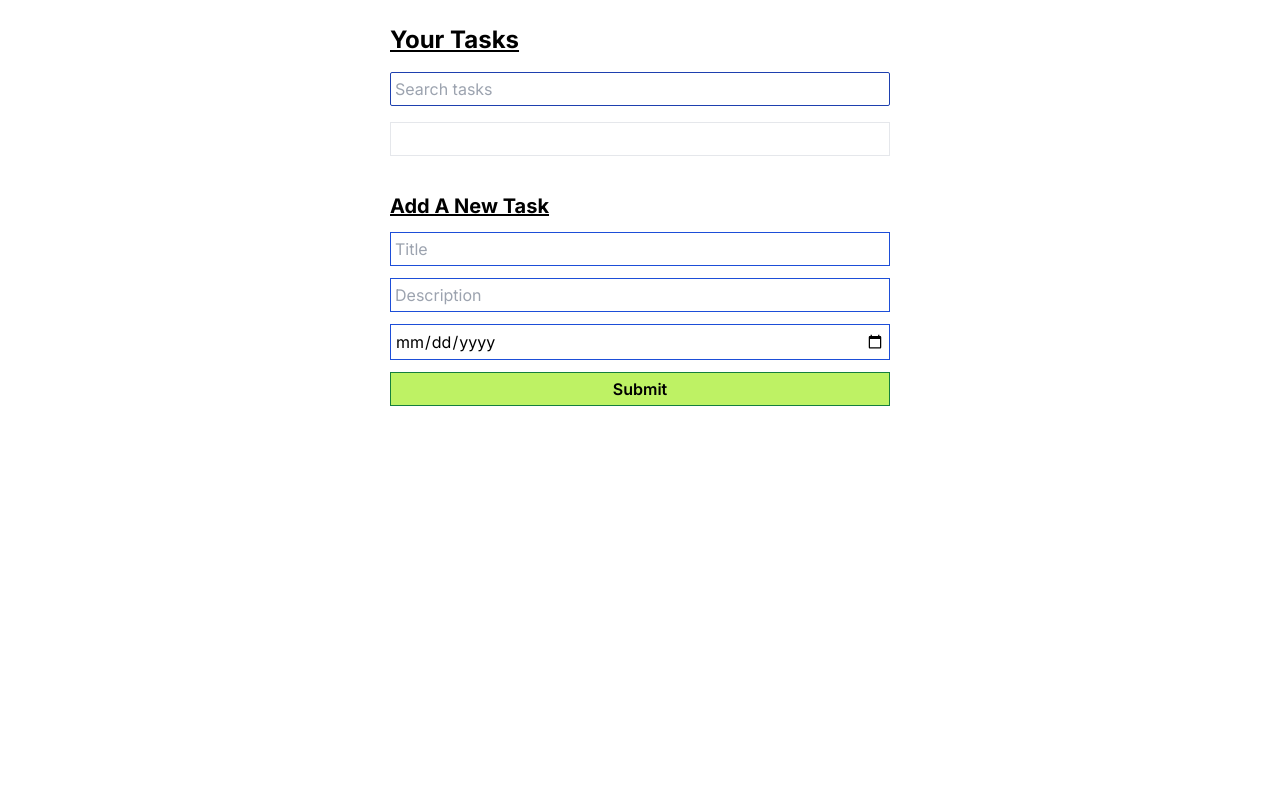
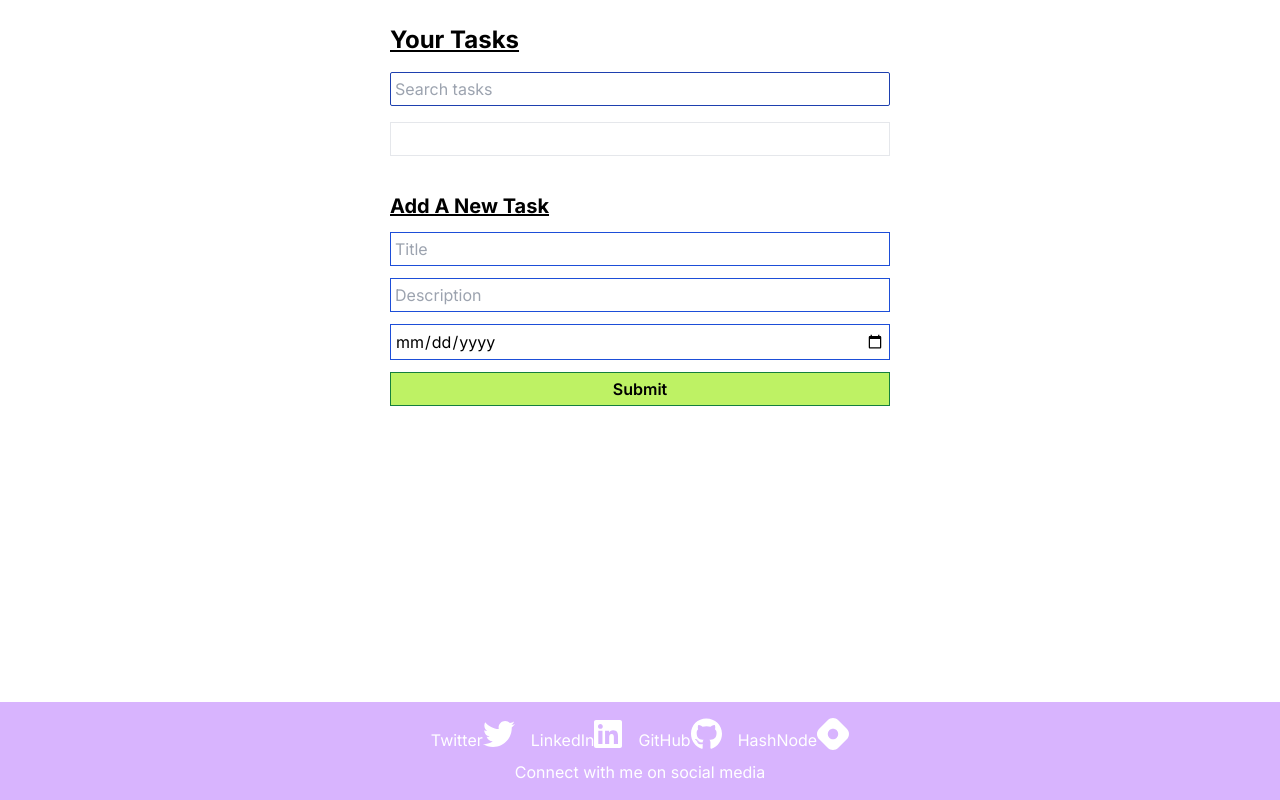
Before and after one commit to cindykandie/React-TaskManager, a Next.js app: page / in a window 1280 px wide. Built offline with nearby package versions, Linux system fonts and the light colour scheme.

Commit message:
Add footer

```diff
--- a/package.json
+++ b/package.json
@@ -9,7 +9,11 @@
     "lint": "next lint"
   },
   "dependencies": {
+    "@fortawesome/fontawesome-svg-core": "^6.4.2",
+    "@fortawesome/free-brands-svg-icons": "^6.4.2",
+    "@fortawesome/react-fontawesome": "^0.2.0",
     "autoprefixer": "10.4.15",
+    "ionicons": "^7.1.2",
     "next": "13.4.19",
     "postcss": "8.4.28",
     "react": "18.2.0",
--- /dev/null
+++ b/src/app/components/Footer.js
@@ -0,0 +1,31 @@
+import React from 'react';
+import { FontAwesomeIcon } from '@fortawesome/react-fontawesome';
+import { faTwitter, faLinkedin, faGithub, faHashnode } from '@fortawesome/free-brands-svg-icons';
+
+function Footer() {
+  return (
+    <footer className="bg-purple-300 text-white py-4 text-center fixed bottom-0 left-0 w-full">
+      <div className="flex justify-center gap-4">
+        <a href="https://twitter.com/cindy_kandie" target="_blank" rel="noopener noreferrer">
+            Twitter
+          <FontAwesomeIcon icon={faTwitter} size="2x" />
+        </a>
+        <a href="https://www.linkedin.com/in/cindykandie/" target="_blank" rel="noopener noreferrer">
+            LinkedIn
+          <FontAwesomeIcon icon={faLinkedin} size="2x" />
+        </a>
+        <a href="https://github.com/cindykandie" target="_blank" rel="noopener noreferrer">
+            GitHub
+          <FontAwesomeIcon icon={faGithub} size="2x" />
+        </a>
+        <a href="https://hashnode.com/@cindykandie" target="_blank" rel="noopener noreferrer">
+        HashNode
+          <FontAwesomeIcon icon={faHashnode} size="2x" />
+        </a>
+      </div>
+      <p className="mt-2">Connect with me on social media</p>
+    </footer>
+  );
+}
+
+export default Footer;
--- a/src/app/page.js
+++ b/src/app/page.js
@@ -3,11 +3,13 @@ import TaskItem from './components/TaskItem'
 import TaskList from './components/TaskList'
 import AddTask from './components/AddTask'
 import TaskDetails from './components/TaskDetails'
+import Footer from './components/Footer'
 
 export default function Home() {
   return (
    <div className='mx-1'>
     <TaskList />
+    <Footer />
    </div>
   )
 }
```
Also changed, not shown: 1 other file (tests, documents, lock files or other folders).
